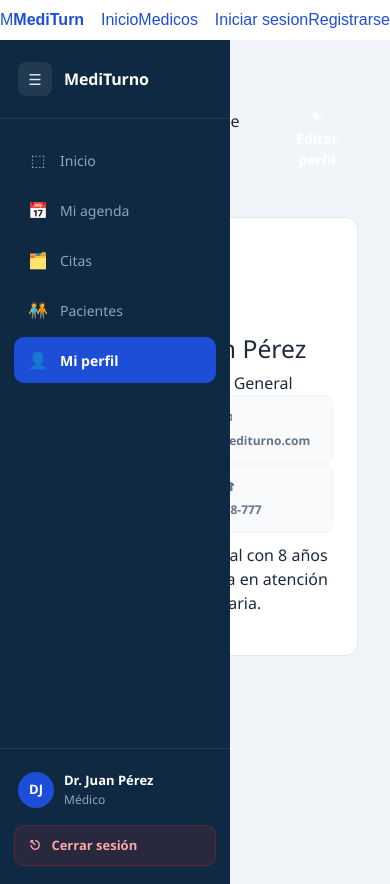
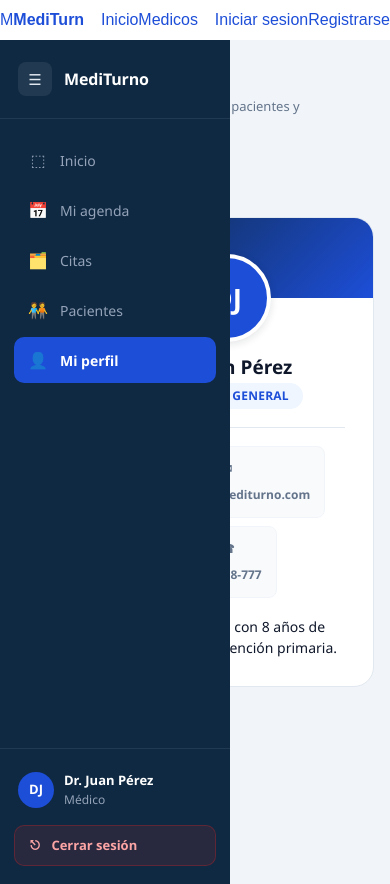
Before and after one commit to JosueBiminchumo/SistemaFrontend, a React (Vite) app: page /medico/perfil in a window 390 px wide. Built offline with nearby package versions, Linux system fonts and the light colour scheme; no server answers.

Commit message:
css del perfil

```diff
--- a/src/pages/doctor/DoctorProfilePage.css
+++ b/src/pages/doctor/DoctorProfilePage.css
@@ -1,21 +1,23 @@
 .doctor-profile {
-  --dp-primary: #2563eb;
-  --dp-text: #1e293b;
+  --dp-text: #0f172a;
   --dp-text-muted: #64748b;
   --dp-border: #e2e8f0;
+  --dp-accent: #1d4ed8;
+  --dp-accent-dark: #0f2942;
 
- max-width: 700px;
+  max-width: 720px;
   margin: 0 auto;
-  padding: 40px 32px 60px;   /* antes: 32px 24px 60px */
+  padding: 40px 32px 60px;
   color: var(--dp-text);
   font-family: 'Segoe UI', system-ui, -apple-system, sans-serif;
 }
 
 .doctor-profile__header {
   display: flex;
-  align-items: center;
+  align-items: flex-start;
   justify-content: space-between;
-  margin-bottom: 20px;
+  gap: 16px;
+  margin-bottom: 24px;
 }
 
 .doctor-profile__header h1 {
@@ -24,69 +26,123 @@
   margin: 0;
 }
 
+.doctor-profile__subtitle {
+  margin: 4px 0 0;
+  color: var(--dp-text-muted);
+  font-size: 13px;
+}
+
 .doctor-profile__feedback {
-  background: #dcfce7;
-  color: #16a34a;
+  background: #f0fdf4;
+  color: #15803d;
   padding: 10px 16px;
-  border-radius: 8px;
+  border-radius: 10px;
   font-size: 14px;
+  font-weight: 600;
   margin-bottom: 20px;
 }
 
+/* Card view */
 .doctor-profile__card {
-  display: flex;
-  gap: 20px;
   background: #ffffff;
   border: 1px solid var(--dp-border);
-  border-radius: 12px;
-  padding: 24px;
+  border-radius: 20px;
+  overflow: hidden;
+}
+
+.doctor-profile__banner {
+  height: 80px;
+  background: linear-gradient(135deg, var(--dp-accent-dark), var(--dp-accent));
+}
+
+.doctor-profile__body {
+  padding: 0 28px 28px;
+  display: flex;
+  flex-direction: column;
+  align-items: center;
+  text-align: center;
 }
 
 .doctor-profile__avatar {
-  width: 72px;
-  height: 72px;
+  width: 88px;
+  height: 88px;
   border-radius: 50%;
-  background: var(--dp-primary);
+  background: var(--dp-accent);
   color: white;
   display: flex;
   align-items: center;
   justify-content: center;
   font-weight: 700;
-  font-size: 24px;
-  flex-shrink: 0;
+  font-size: 28px;
+  border: 4px solid #ffffff;
+  margin-top: -44px;
+  box-shadow: 0 2px 8px rgba(15, 23, 42, 0.12);
 }
 
-.doctor-profile__info h2 {
-  margin: 0 0 4px;
-  font-size: 18px;
+.doctor-profile__name {
+  margin: 14px 0 4px;
+  font-size: 19px;
+  font-weight: 700;
 }
 
-.doctor-profile__specialty {
-  color: var(--dp-primary);
-  font-weight: 600;
-  font-size: 13px;
-  margin: 0 0 10px;
+.doctor-profile__badge {
+  display: inline-block;
+  background: #eff6ff;
+  color: var(--dp-accent);
+  font-size: 12px;
+  font-weight: 700;
+  padding: 4px 14px;
+  border-radius: 999px;
+  text-transform: uppercase;
+  letter-spacing: 0.02em;
 }
 
-.doctor-profile__info p {
-  margin: 4px 0;
+.doctor-profile__details {
+  display: flex;
+  flex-direction: column;
+  gap: 8px;
+  margin-top: 18px;
+  padding-top: 18px;
+  border-top: 1px solid var(--dp-border);
+  width: 100%;
+  align-items: center;
+}
+
+.detail-item {
+  display: flex;
+  align-items: center;
+  gap: 8px;
   font-size: 14px;
   color: var(--dp-text-muted);
 }
 
-.doctor-profile__bio {
-  margin-top: 10px !important;
-  color: var(--dp-text) !important;
+.detail-item__icon {
+  color: var(--dp-accent);
 }
 
+.doctor-profile__bio {
+  margin: 18px 0 0;
+  font-size: 14px;
+  color: var(--dp-text);
+  line-height: 1.5;
+  max-width: 480px;
+}
+
+/* Form view */
 .doctor-profile__form {
   background: #ffffff;
   border: 1px solid var(--dp-border);
-  border-radius: 12px;
-  padding: 24px;
+  border-radius: 20px;
+  padding: 28px;
   display: flex;
   flex-direction: column;
-  gap: 14px;
+  gap: 16px;
+}
+
+.form-grid {
+  display: grid;
+  grid-template-columns: 1fr 1fr;
+  gap: 16px;
 }
 
 .form-group {
@@ -103,36 +159,65 @@
 
 .form-group input,
 .form-group textarea {
-  padding: 9px 12px;
+  padding: 10px 14px;
   border: 1px solid var(--dp-border);
-  border-radius: 8px;
+  border-radius: 10px;
   font-size: 14px;
   font-family: inherit;
+}
+
+.form-group input:focus,
+.form-group textarea:focus {
+  outline: none;
+  border-color: var(--dp-accent);
+  box-shadow: 0 0 0 3px rgba(29, 78, 216, 0.12);
 }
 
 .doctor-profile__form-actions {
   display: flex;
   justify-content: flex-end;
   gap: 10px;
-  margin-top: 8px;
+  margin-top: 6px;
 }
 
 .btn {
   border: none;
-  border-radius: 8px;
+  border-radius: 10px;
   padding: 10px 18px;
   font-size: 14px;
   font-weight: 600;
   cursor: pointer;
 }
 
-.btn--primary { background: var(--dp-primary); color: white; }
-.btn--ghost { background: transparent; color: var(--dp-text-muted); border: 1px solid var(--dp-border); }
+.btn--primary {
+  background: var(--dp-accent);
+  color: white;
+}
 
-@media (max-width: 500px) {
-  .doctor-profile__card {
+.btn--primary:hover {
+  background: #1e40af;
+}
+
+.btn--ghost {
+  background: transparent;
+  color: var(--dp-text-muted);
+  border: 1px solid var(--dp-border);
+}
+
+.btn--ghost:hover {
+  background: #f8fafc;
+}
+
+@media (max-width: 600px) {
+  .doctor-profile {
+    padding: 24px 16px 40px;
+  }
+
+  .form-grid {
+    grid-template-columns: 1fr;
+  }
+
+  .doctor-profile__header {
     flex-direction: column;
-    align-items: center;
-    text-align: center;
   }
 }
```
